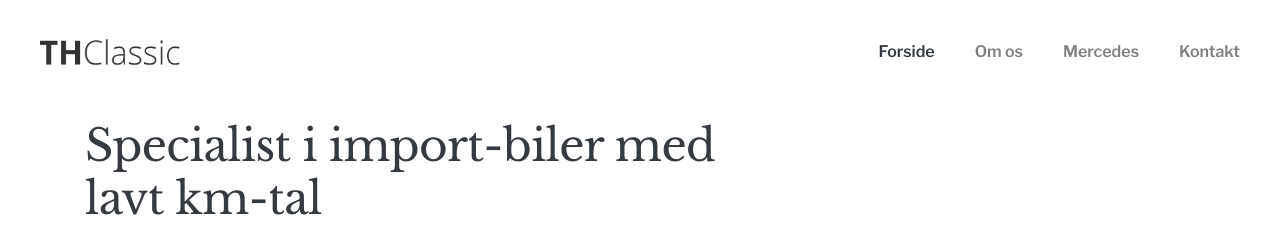
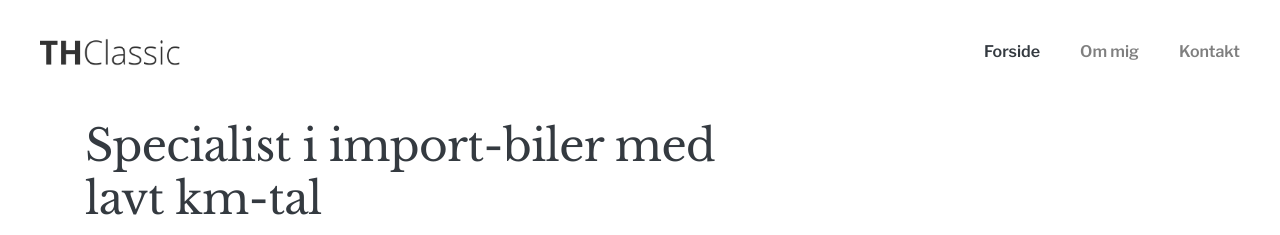
Before and after one commit to aakjaer/thclassic, a Jekyll site: the page built from index.html, in a window 1280 px wide. Shown: the top 235 px of the page. Built offline with Jekyll 4.4.1, drawn with Linux system fonts in a browser that asks for light colours.

Commit message:
Tweaking main menu

```diff
--- a/_layouts/default.html
+++ b/_layouts/default.html
@@ -8,7 +8,7 @@
 
     <meta name="description" content="" />
     <link rel="stylesheet" href="https://stackpath.bootstrapcdn.com/bootstrap/4.4.1/css/bootstrap.min.css" integrity="sha384-Vkoo8x4CGsO3+Hhxv8T/Q5PaXtkKtu6ug5TOeNV6gBiFeWPGFN9MuhOf23Q9Ifjh" crossorigin="anonymous" />
-    <link rel="stylesheet" type="text/css" media="screen" href="/assets/css/main.css" />
+    <link rel="stylesheet" href="/assets/css/main.css" type="text/css" media="screen"  />
     <link href="https://fonts.googleapis.com/css2?family=Libre+Baskerville:wght@400&family=Libre+Franklin:wght@300;400;600;700&display=swap" rel="stylesheet" />
 </head>
 
@@ -23,19 +23,13 @@
         <div class="collapse navbar-collapse" id="navbarNav">
             <ul class="navbar-nav ml-auto">
                 <li class="nav-home nav-item">
-                    <a class="nav-link" href="/">Forside</a>
+                    <a class="nav-link editable" href="{{ site.baseurl }}/">Forside</a>
                 </li>
-                <!-- <li class="nav-cars nav-item">
-                    <a class="nav-link" href="/salgsliste/">Salgsliste</a>
-                </li> -->
                 <li class="nav-about nav-item">
-                    <a class="nav-link" href="/om/">Om os</a>
-                </li>
-                <li class="nav-mercedes nav-item">
-                    <a class="nav-link" href="/mercedes/">Mercedes</a>
+                    <a class="nav-link editable" href="{{ site.baseurl }}/om/">Om mig</a>
                 </li>
                 <li class="nav-contact nav-item">
-                    <a class="nav-link" href="/kontakt/">Kontakt</a>
+                    <a class="nav-link editable" href="{{ site.baseurl }}/kontakt/">Kontakt</a>
                 </li>
             </ul>
         </div>
```
